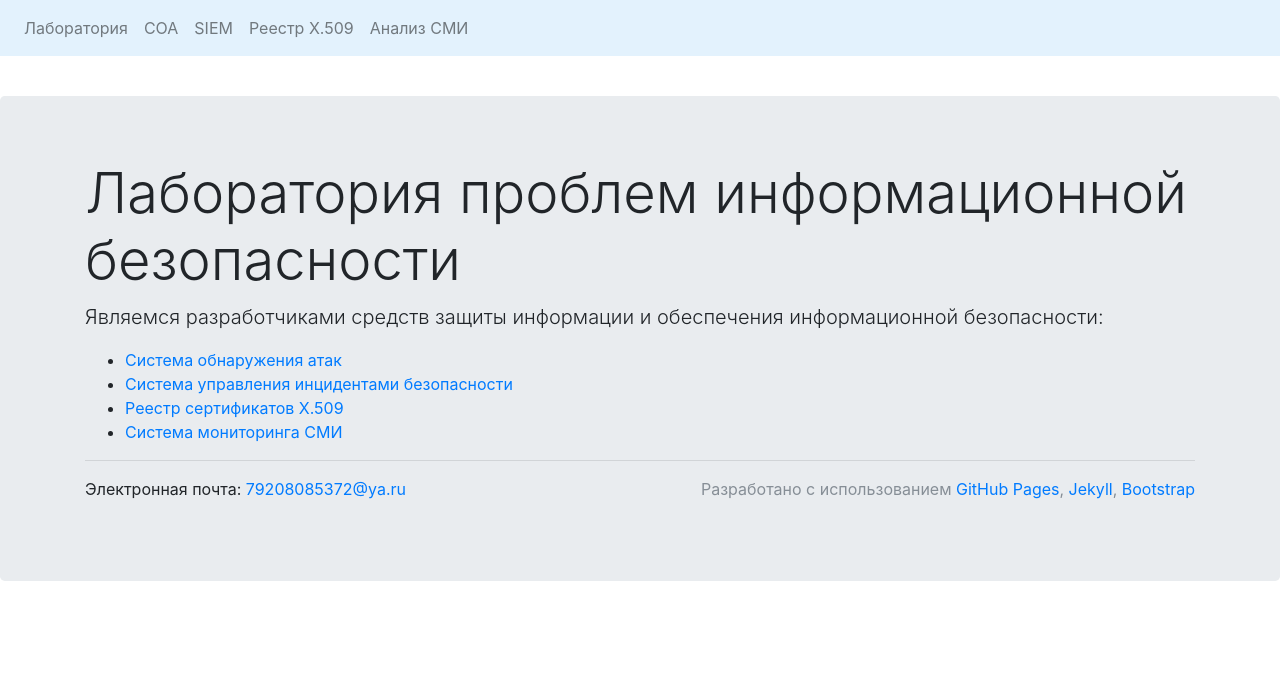
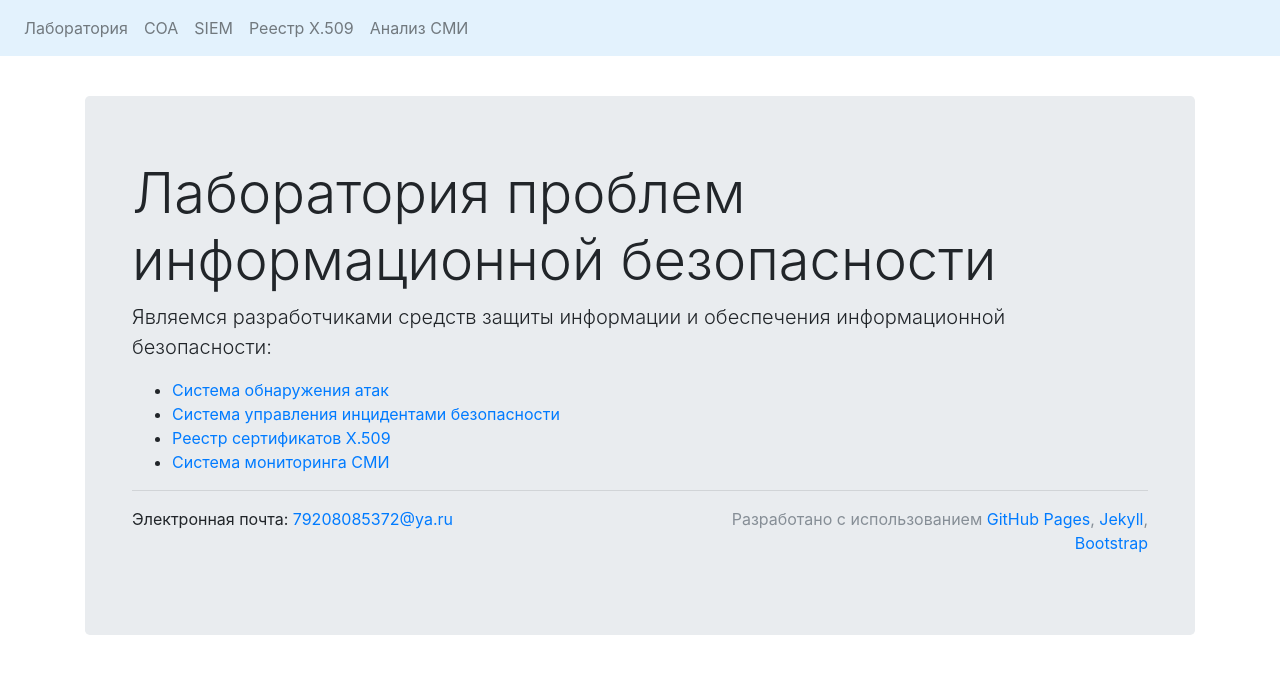
Before and after one commit to fisher85/fisher85.github.io, a Jekyll site: the page built from index.html, in a window 1280 px wide and 1200 px high. Shown: the top 674 px of the window. Built offline with Jekyll 4.4.1, drawn with Linux system fonts in a browser that asks for light colours; nearby versions of some CDN libraries.

Commit message:
Jekyll 13

```diff
--- a/_layouts/default.html
+++ b/_layouts/default.html
@@ -48,7 +48,9 @@
       </div>
     </nav>
 
-    {{ content }}
+    <main role="main" class="container">
+      {{ content }}
+    </main>
 
   </body>
 </html>
--- a/reestr.html
+++ b/reestr.html
@@ -2,8 +2,6 @@
 layout: default
 title: Реестр сертификатов X.509
 ---
-
-    <div class="container">
 
       <h1>Реестр сертификатов X.509</h1>
       <p class="lead">Программное средство "Реестр сертификатов X.509" предназначено для ведения реестра и каталогизации цифровых сертификатов X.509 и позволяет выполнять анализ (разбор), поиск и вывод информации, содержащейся в сертификатах ключей проверки электронной подписи (СКПЭП).</p>
@@ -48,5 +46,3 @@ title: Реестр сертификатов X.509
       </ul>
 
       <p>Подробности проекта на Хабре &mdash; <a href="https://habrahabr.ru/post/325998/" target="_blank">Разбираем квалифицированные сертификаты X.509 в поисках ИНН, СНИЛС и ОГРН</a>.</p>
-
-    </div><!-- /.container -->
```
Also changed, not shown: index.html (indentation only).
